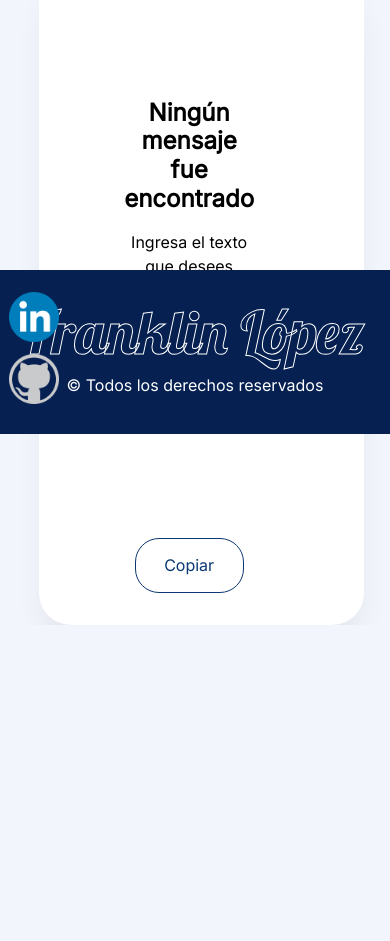
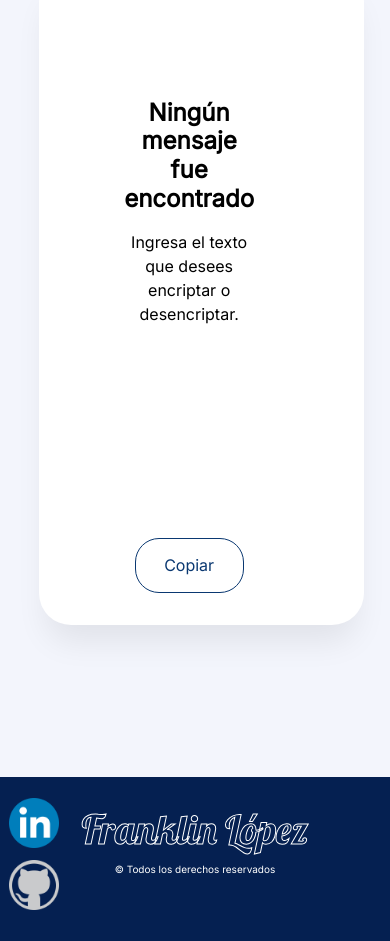
Before and after one commit to FranklinLop/challenge-oracle-decoder, a plain HTML site: page index.html in a window 390 px wide. Shown: the part 663-1604 px from the top of the page. Before the commit the page ends 1288 px from the top, so only its background shows below. Drawn offline with Linux system fonts and the light colour scheme.

Commit message:
solucionando responsive del footer

```diff
--- a/style.css
+++ b/style.css
@@ -425,4 +425,23 @@ footer{
         bottom: -32px;
     }
 
+    footer {
+        width: 100%;
+        height: 100px;
+        position: absolute;
+        bottom: -90%;
+        color: #ffffff;
+        font-family: 'Inter';
+        padding: 32px 0;
+        background-color: #052051;
+    }
+
+    .frank{
+        font-size: 40px;
+    }
+
+    .copyright{
+        font-size: 10px;
+    }
+
 }
```
